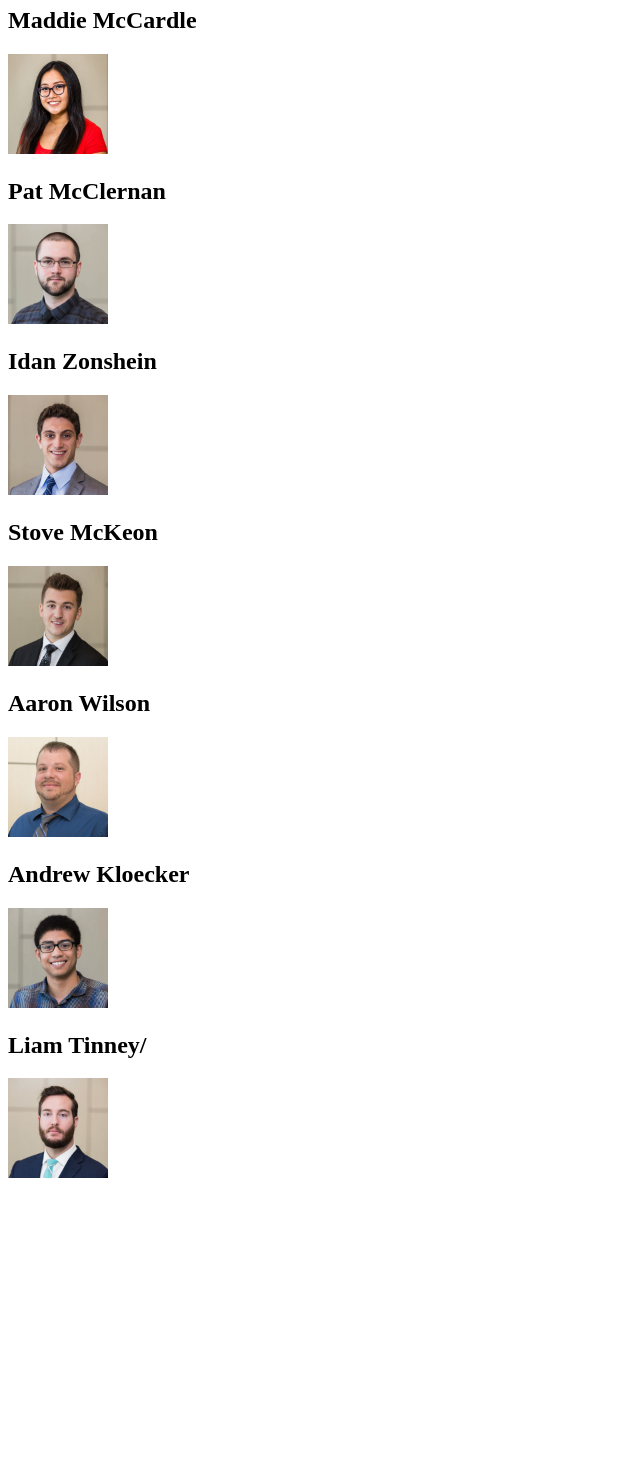
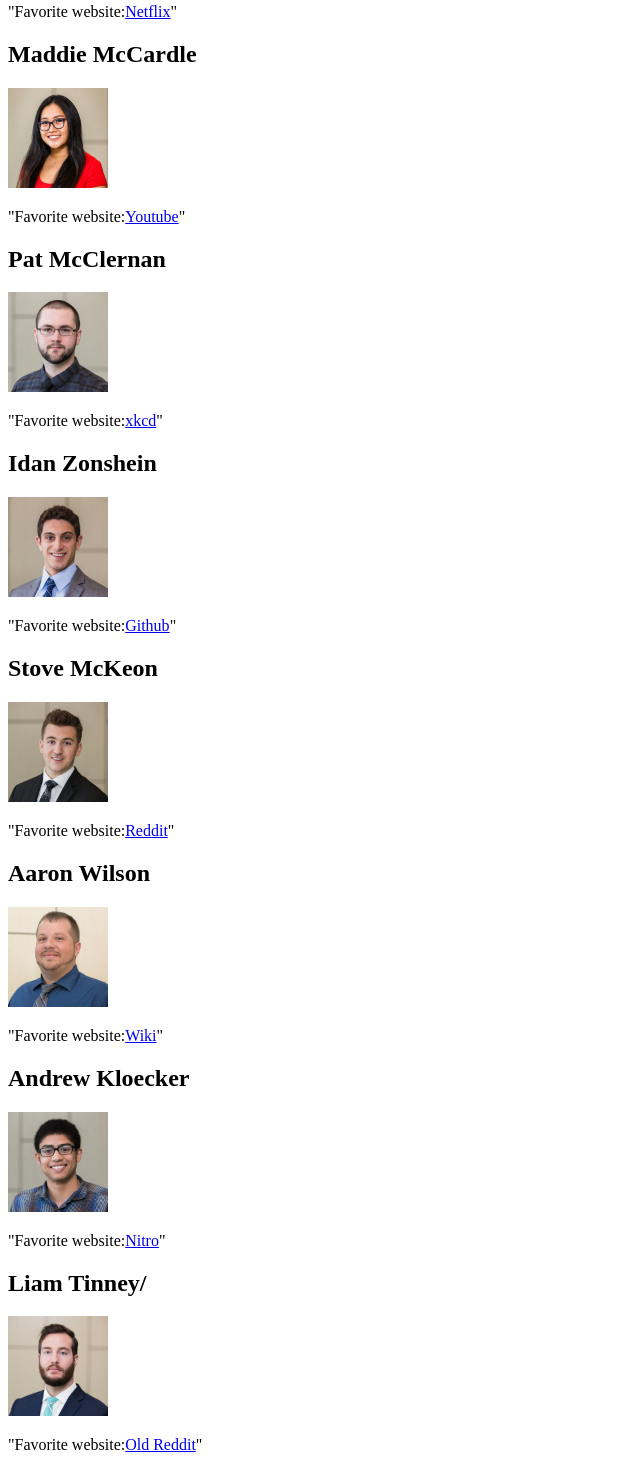
Before and after one commit to josephinef9/jo_and_maddie_first_git_project, a plain HTML site: page index.html in a window 1280 px wide. Shown: the part 244-1714 px from the top of the page, without its empty margins (0-640 px from the left). Before the commit the page ends 1434 px from the top, so only its background shows below. Drawn offline with Linux system fonts and the light colour scheme.

Commit message:
Add favorite websites

```diff
--- a/index.html
+++ b/index.html
@@ -8,27 +8,35 @@
     <div class="developer">
         <h2>Jo Fischer</h2><img src="classmates/JosephineFischer.jpg" height=100 width=100>
     </div>
+        <p class= "favorite-website"> "Favorite website:<a href="https://www.netflix.com/">Netflix</a>" </p>
     <div class="developer">
         <h2>Maddie McCardle</h2><img src="classmates/MaddieMccardle.jpg" height=100 width=100>
     </div>
+        <p class= "favorite-website"> "Favorite website:<a href="https://www.youtube.com/">Youtube</a>" </p>
     <div class="developer">
         <h2>Pat McClernan</h2><img src="classmates/PatMcclernan.jpg" height=100 width=100>
     </div>
+        <p class= "favorite-website"> "Favorite website:<a href="https://xkcd.com/">xkcd</a>" </p>
     </div>
     <div class="developer">
         <h2>Idan Zonshein </h2><img src="classmates/IdanZonshein.jpg" height=100 width=100>
     </div>
+        <p class= "favorite-website"> "Favorite website:<a href="https://www.github.com/">Github</a>" </p>
     <div class="developer">
         <h2>Stove McKeon</h2><img src="classmates/StephenMckeon.jpg" height=100 width=100>
     </div>
+        <p class= "favorite-website"> "Favorite website:<a href="https://wwwreddit.com/">Reddit</a>" </p>
     <div class="developer">
         <h2>Aaron Wilson</h2><img src="classmates/AaronWilson.jpg" height=100 width=100>
     </div>
+        <p class= "favorite-website"> "Favorite website:<a href="https://www.wikipedia.org">Wiki</a>" </p>
     <div class="developer">
         <h2>Andrew Kloecker</h2><img src="classmates/AndrewKloecker.jpg" height=100 width=100>
     </div>
+        <p class= "favorite-website"> "Favorite website:<a href="https://nitro.powerhrg.com/connect">Nitro</a>" </p>
     <div class="developer">
         <h2>Liam Tinney/</h2><img src="classmates/LiamTinney.jpg" height=100 width=100>
     </div>
+    <p class= "favorite-website"> "Favorite website:<a href="https://old.reddit.com/">Old Reddit</a>" </p>
 </body>
 </html>
```
